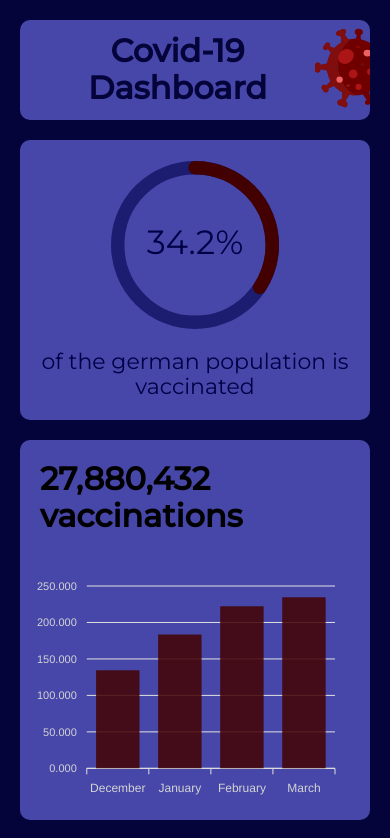
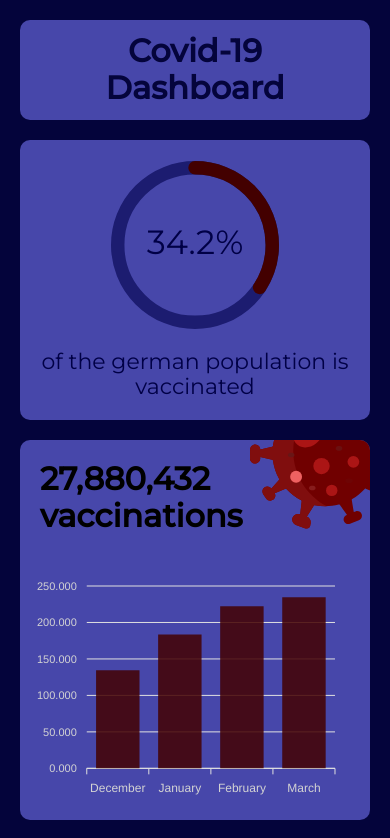
Before and after one commit to patrickthumeyer/spacesquadchallenge, a React (Create React App) app: page / in a window 390 px wide. Shown: the top 838 px of the page. Built offline with nearby package versions, Linux system fonts and the light colour scheme.

Commit message:
adds svg logo to dashboad

```diff
--- a/src/components/dashboard/dashboard.scss
+++ b/src/components/dashboard/dashboard.scss
@@ -6,9 +6,31 @@
   max-height: 380px;
   width: 100%;
   grid-column: span 2;
+  position: relative;
+  overflow: hidden;
+
+  &::after {
+    display: block;
+    content: url("../../assets/svgs/corona.svg");
+    // background-image: url("../../assets/svgs/corona.svg");
+    // transform: rotate(270deg);
+    // background-image: url("../../assets/images/corona-virus.jpg");
+    top: -60px;
+    right: -30px;
+    position: absolute;
+    z-index: 100;
+  }
 
   &__totalNumber {
     margin-left: 20px;
+    // position: absolute;
+    z-index: 200;
+  }
+}
+
+@media (max-width: 580px) {
+  .dashboard__totalNumber {
+    width: 200px;
   }
 }
 
--- a/src/components/header/header.js
+++ b/src/components/header/header.js
@@ -1,14 +1,11 @@
 import React from "react";
 import "./header.scss";
-import CoronaSVG from "../../assets/svgs/corona";
 
 const Header = ({ headline }) => {
   return (
     <div className="header">
       <h1 className="header__text">{headline}</h1>
-      <div className={"header__image"}>
-        <CoronaSVG />
-      </div>
+      <div className="header__regionDropbown"></div>
     </div>
   );
 };
--- a/src/components/header/header.scss
+++ b/src/components/header/header.scss
@@ -18,13 +18,6 @@
     margin: 5px;
     text-align: center;
   }
-
-  &__image {
-    & svg {
-      width: 80px;
-      margin-right: -45px;
-    }
-  }
 }
 
 @media (min-width: 800px) {
```
Also changed, not shown: src/assets/svgs/corona.svg (added).
